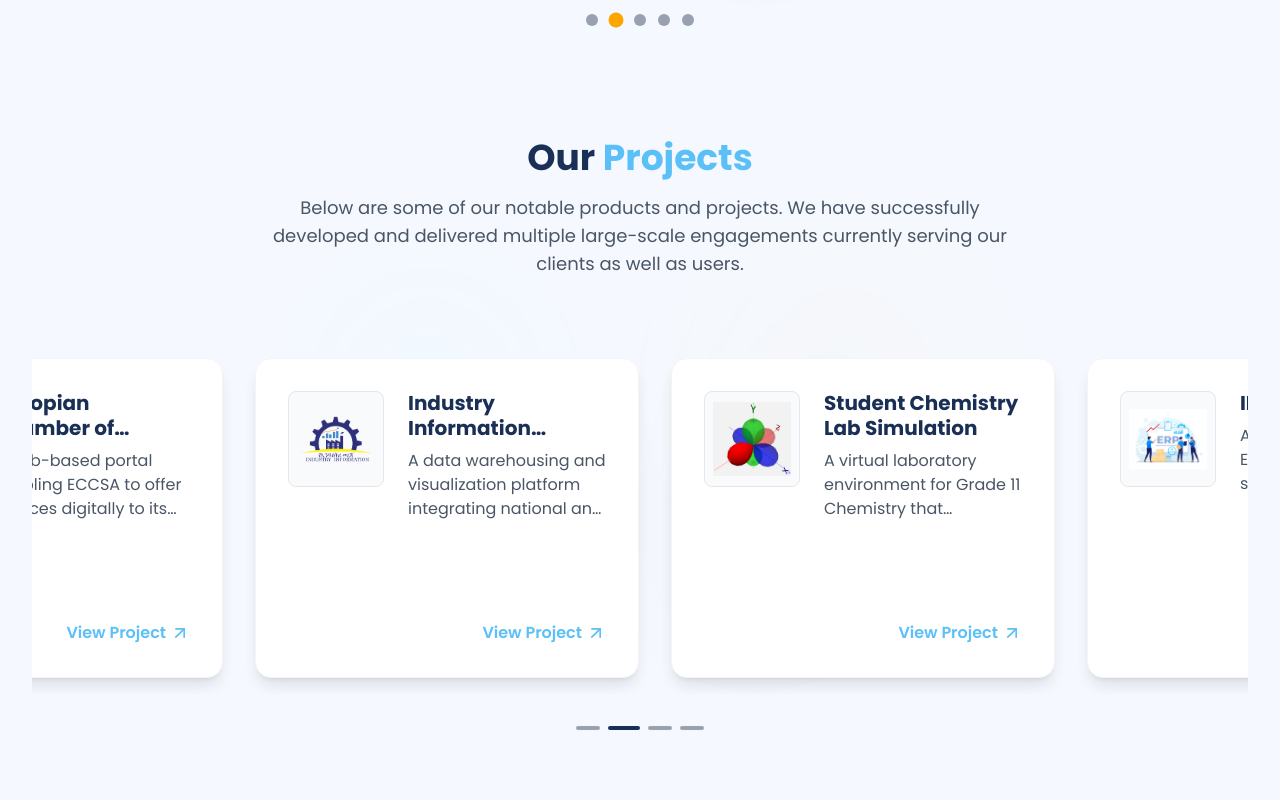
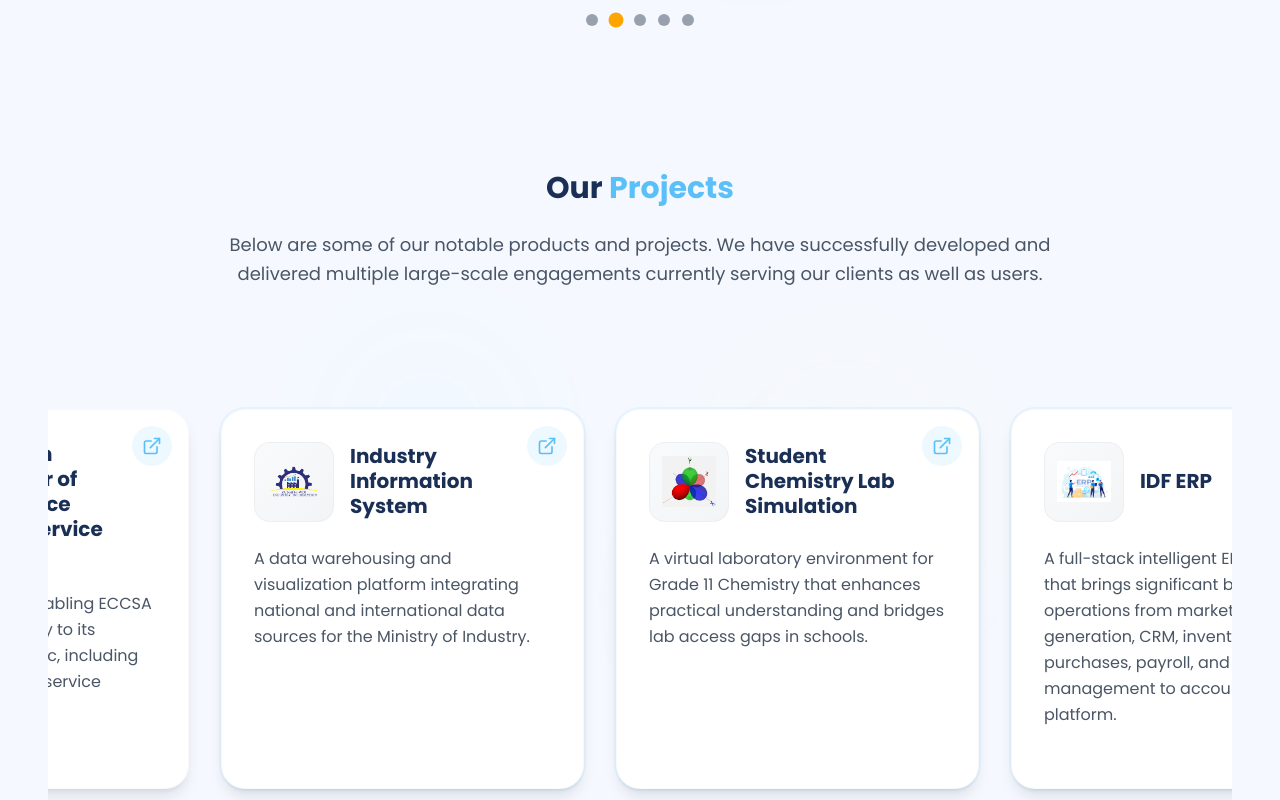
Before and after one commit to nebaw-21/IDF-repository, a React (Vite) app: page / in a window 1280 px wide. Shown: the part 2700-3500 px from the top of the page. Built offline with nearby package versions, Linux system fonts and the light colour scheme.

Commit message:
add logo to footer section

```diff
--- a/src/Components/FooterSection.jsx
+++ b/src/Components/FooterSection.jsx
@@ -50,14 +50,17 @@ export default function Footer() {
           <div className="grid grid-cols-1 md:grid-cols-3 gap-8 sm:gap-10 text-center md:text-left">
             {/* Company Info */}
             <div ref={companyInfoRef} className="col-span-1 animate-slide-up-delay">
+              <div className="flex  flex-col flex-grow items-center md:items-start">
               <img
                 src="/assets/logo.jpg"
                 alt="Company Logo"
-                className="w-20 h-20  mb-4"
+                className="w-20 h-20 justify-self-center mb-4"
               />
               <p className="text-gray-300 text-sm mb-2 poppins-regular">{companyInfo.name}</p>
               <p className="text-[#5BC0F8] text-sm font-semibold poppins-semibold">{companyInfo.tagline}</p>
             </div>
+
+              </div>
 
             {/* Quick Links & Contact Info */}
             <div ref={quickLinksRef} className="col-span-1 animate-slide-up-delay-2">
--- a/src/Components/HeroSection.jsx
+++ b/src/Components/HeroSection.jsx
@@ -35,7 +35,8 @@ export default function HeroSection() {
   }, [])
 
   return (
-    <div ref={heroRef} id="home" className="relative md:-mt-30 min-h-screen bg-gradient-to-br from-[#1A2F55] via-[#1A2F55] to-[#0F1B3C] overflow-hidden animate-fade-in">
+    <div ref={heroRef} id="home" className="relative md:-mt-30 min-h-[80vh] sm:min-h-screen bg-gradient-to-br from-[#1A2F55] via-[#1A2F55] to-[#0F1B3C] overflow-hidden animate-fade-in">
+      {/* Adjusted min-h for mobile */}
       {/* Animated Background Elements */}
       <div className="absolute inset-0">
         <div className="absolute top-6 sm:top-10 left-2 sm:left-6 w-24 sm:w-40 md:w-72 h-24 sm:h-40 md:h-72 bg-[#5BC0F8]/10 rounded-full blur-xl sm:blur-2xl animate-pulse"></div>
--- a/src/Components/WorkedWithSection.jsx
+++ b/src/Components/WorkedWithSection.jsx
@@ -66,7 +66,7 @@ export default function WorkedWithSection() {
           }
         }
         .animate-scroll-left-to-right {
-          animation: scrollLeftToRight 30s linear infinite; /* Adjust duration as needed */
+          animation: scrollLeftToRight 10s linear infinite; /* Adjust duration as needed */
         }
 
         @keyframes fadeIn {
--- a/src/Components/projectSection.jsx
+++ b/src/Components/projectSection.jsx
@@ -1,5 +1,6 @@
-import React, { useState, useRef, useEffect } from "react"
-import { ArrowUpRight } from "lucide-react" // Using Lucide React for icons
+import React from "react"
+import { useState, useRef, useEffect } from "react"
+import { ExternalLink } from "lucide-react" // Using ExternalLink for better symbolism
 
 export default function ProjectsSection() {
   const [projects, setProjects] = useState([])
@@ -15,10 +16,10 @@ export default function ProjectsSection() {
 
   // Fetch projects data
   useEffect(() => {
-    fetch('/data/projects.json')
-      .then(response => response.json())
-      .then(data => setProjects(data.projects))
-      .catch(error => console.error('Error loading projects:', error))
+    fetch("/data/projects.json")
+      .then((response) => response.json())
+      .then((data) => setProjects(data.projects))
+      .catch((error) => console.error("Error loading projects:", error))
   }, [])
 
   const handleNext = () => {
@@ -62,37 +63,37 @@ export default function ProjectsSection() {
   useEffect(() => {
     if (projects.length > 0) {
       autoPlayRef.current = setInterval(() => {
-        setCurrentIndex((prevIndex) => (prevIndex + 1) % projects.length);
-      }, 2500); // Adjust autoplay interval as needed
+        setCurrentIndex((prevIndex) => (prevIndex + 1) % projects.length)
+      }, 2500)
     }
     return () => {
-      if (autoPlayRef.current) clearInterval(autoPlayRef.current);
-    };
-  }, [projects]);
+      if (autoPlayRef.current) clearInterval(autoPlayRef.current)
+    }
+  }, [projects])
 
   useEffect(() => {
     if (carouselRef.current && projects.length > 0) {
-      const items = Array.from(carouselRef.current.children);
+      const items = Array.from(carouselRef.current.children)
       if (items.length > 0) {
-        const itemWidth = items[0].offsetWidth + 32; // Assuming gap-8 (32px)
+        const itemWidth = items[0].offsetWidth + 32
         carouselRef.current.scrollTo({
           left: currentIndex * itemWidth,
           behavior: "smooth",
-        });
+        })
       }
     }
-  }, [currentIndex, projects]);
+  }, [currentIndex, projects])
 
   useEffect(() => {
     const observer = new IntersectionObserver(
       (entries) => {
         entries.forEach((entry) => {
           if (entry.isIntersecting) {
-            entry.target.classList.add('animate-in')
+            entry.target.classList.add("animate-in")
           }
         })
       },
-      { threshold: 0.1, rootMargin: '0px 0px -50px 0px' }
+      { threshold: 0.1, rootMargin: "0px 0px -50px 0px" },
     )
 
     if (sectionRef.current) observer.observe(sectionRef.current)
@@ -103,7 +104,11 @@ export default function ProjectsSection() {
   }, [])
 
   return (
-    <section ref={sectionRef} id="projectS" className="relative py-16 sm:py-24 bg-[#F5F9FF] overflow-hidden md:-mt-20 animate-fade-in">
+    <section
+      ref={sectionRef}
+      id="projectS"
+      className="relative py-20 sm:py-28 lg:py-32 bg-[#F5F9FF] overflow-hidden md:-mt-20 animate-fade-in"
+    >
       {/* Background Gradients/Shapes */}
       <div className="absolute inset-0 opacity-10">
         <div className="absolute top-1/4 left-1/4 w-64 h-64 bg-[#5BC0F8]/20 rounded-full blur-3xl animate-blob"></div>
@@ -111,13 +116,13 @@ export default function ProjectsSection() {
         <div className="absolute top-1/2 left-1/2 w-56 h-56 bg-[#1A2F55]/20 rounded-full blur-3xl animate-blob animation-delay-4000"></div>
       </div>
 
-      <div className="relative z-10 max-w-7xl mx-auto px-4 sm:px-6 lg:px-8">
+      <div className="relative z-10 max-w-7xl mx-auto px-6 sm:px-8 lg:px-12">
         {/* Section Header */}
-        <div ref={headerRef} className="text-center mb-12 sm:mb-16 animate-slide-up">
-          <h2 className="text-2xl sm:text-3xl md:text-4xl font-bold text-[#1A2F55] mb-4 poppins-bold">
+        <div ref={headerRef} className="text-center mb-16 sm:mb-20 lg:mb-24 animate-slide-up">
+          <h2 className="text-2xl sm:text-3xl lg:text-3xl font-bold text-[#1A2F55] mb-6 poppins-bold">
             Our <span className="text-[#5BC0F8]">Projects</span>
           </h2>
-          <p className="text-base sm:text-lg text-gray-600 max-w-3xl mx-auto poppins-regular">
+          <p className="text-base sm:text-lg text-gray-600 max-w-4xl mx-auto leading-relaxed poppins-regular">
             Below are some of our notable products and projects. We have successfully developed and delivered multiple
             large-scale engagements currently serving our clients as well as users.
           </p>
@@ -125,10 +130,10 @@ export default function ProjectsSection() {
 
         {/* Carousel Container */}
         <div ref={carouselContainerRef} className="relative animate-slide-up-delay">
-          {/* Navigation Arrows - Distinct Style */}
+          {/* Navigation Arrows */}
           <button
             onClick={handlePrev}
-            className="absolute left-0 top-1/2 -translate-y-1/2 bg-white/80 border border-[#1A2F55]/20 text-[#1A2F55] p-3 rounded-full shadow-lg hover:bg-[#1A2F55] hover:text-white transition-all duration-300 z-20 hidden md:block animate-fade-in-delay-2"
+            className="absolute -left-4 lg:-left-8 top-1/2 -translate-y-1/2 bg-white/90 backdrop-blur-sm border border-[#1A2F55]/20 text-[#1A2F55] p-4 rounded-full shadow-xl hover:bg-[#1A2F55] hover:text-white hover:scale-105 transition-all duration-300 z-20 hidden md:flex items-center justify-center animate-fade-in-delay-2"
             aria-label="Previous project"
           >
             <svg
@@ -143,7 +148,7 @@ export default function ProjectsSection() {
           </button>
           <button
             onClick={handleNext}
-            className="absolute right-0 top-1/2 -translate-y-1/2 bg-white/80 border border-[#1A2F55]/20 text-[#1A2F55] p-3 rounded-full shadow-lg hover:bg-[#1A2F55] hover:text-white transition-all duration-300 z-20 hidden md:block animate-fade-in-delay-2"
+            className="absolute -right-4 lg:-right-8 top-1/2 -translate-y-1/2 bg-white/90 backdrop-blur-sm border border-[#1A2F55]/20 text-[#1A2F55] p-4 rounded-full shadow-xl hover:bg-[#1A2F55] hover:text-white hover:scale-105 transition-all duration-300 z-20 hidden md:flex items-center justify-center animate-fade-in-delay-2"
             aria-label="Next project"
           >
             <svg
@@ -160,7 +165,7 @@ export default function ProjectsSection() {
           {/* Carousel Track */}
           <div
             ref={carouselRef}
-            className="flex overflow-x-hidden scrollbar-hide space-x-8 py-4 px-2" // Added px-2 for slight padding on edges
+            className="flex overflow-x-hidden scrollbar-hide gap-6 lg:gap-8 py-6 px-4"
             onTouchStart={handleTouchStart}
             onTouchMove={handleTouchMove}
             onTouchEnd={handleTouchEnd}
@@ -168,55 +173,64 @@ export default function ProjectsSection() {
             {projects.map((project, index) => (
               <div
                 key={project.id}
-                className="flex-shrink-0 w-full md:w-[calc(33.333%-1rem)] lg:w-[calc(33.333%-1rem)]" // 1 card on mobile, 3 on medium/large
+                className="flex-shrink-0 w-full sm:w-[calc(50%-12px)] lg:w-[calc(33.333%-16px)] xl:w-[calc(33.333%-21px)]"
               >
                 <div
-                   className={`bg-white p-6 sm:p-8 rounded-2xl shadow-lg border border-gray-100 transform hover:-translate-y-2 hover:shadow-xl transition-all duration-300 flex flex-col h-[280px] sm:h-[320px] animate-fade-in-delay-${index + 3} ${
-                     index === currentIndex || (index === currentIndex + 1 && window.innerWidth >= 768) || (index === currentIndex + 2 && window.innerWidth >= 1024)
-                       ? "border-[#5BC0F8] shadow-2xl" // Highlight active and next cards on larger screens
+                  className={`bg-white rounded-3xl shadow-lg border border-gray-100/50 transform hover:-translate-y-3 hover:shadow-2xl transition-all duration-500 flex flex-col h-[300px] sm:h-[350px] lg:h-[380px] animate-fade-in-delay-${index + 3} group ${
+                    index === currentIndex ||
+                    (index === currentIndex + 1 && window.innerWidth >= 640) ||
+                    (index === currentIndex + 2 && window.innerWidth >= 1024)
+                      ? "border-[#5BC0F8]/30 shadow-2xl ring-2 ring-[#5BC0F8]/10"
                       : ""
                   }`}
                 >
-                   <div className="flex flex-col sm:flex-row sm:items-start mb-6 flex-1">
-                     <div className="flex-shrink-0 w-20 h-20 sm:w-24 sm:h-24 bg-gray-50 rounded-lg flex items-center justify-center overflow-hidden border border-gray-200 mx-auto sm:mx-0 mb-4 sm:mb-0">
-                       <img
-                         src={project.image}
-                         alt={`${project.title} logo`}
-                         className="w-full h-full object-contain p-2"
-                       />
-                     </div>
-                     <div className="sm:ml-6 flex-grow text-center sm:text-left flex flex-col">
-                       <h3 className="text-lg sm:text-xl font-bold text-[#1A2F55] mb-2 leading-tight poppins-bold line-clamp-2">
-                         {project.title}
-                       </h3>
-                       <p className="text-gray-600 text-sm sm:text-base poppins-regular line-clamp-3 flex-1">{project.description}</p>
-                     </div>
-                   </div>
-                   <div className="flex justify-center sm:justify-end mt-auto">
+                  <div className="p-6 sm:p-8 flex flex-col h-full relative">
+                    <div className="absolute top-4 right-4">
                       <a
                         href={project.link}
                         target="_blank"
                         rel="noopener noreferrer"
-                       className="inline-flex items-center text-[#5BC0F8] hover:text-[#FFA500] font-semibold transition-colors duration-200 poppins-semibold"
-                       aria-label={`Learn more about ${project.title}`}
+                        className="inline-flex items-center justify-center w-10 h-10 bg-[#5BC0F8]/10 hover:bg-[#5BC0F8] text-[#5BC0F8] hover:text-white rounded-full transition-all duration-300 group-hover:scale-110 hover:rotate-12"
+                        aria-label={`View ${project.title} project`}
                       >
-                       View Project
-                       <ArrowUpRight className="ml-1 w-5 h-5" />
+                        <ExternalLink className="w-5 h-5" />
                       </a>
+                    </div>
+
+                    <div className="flex items-center gap-4 mb-6 pr-12">
+                      <div className="flex-shrink-0 w-16 h-16 sm:w-18 sm:h-18 lg:w-20 lg:h-20 bg-gradient-to-br from-gray-50 to-gray-100 rounded-2xl flex items-center justify-center overflow-hidden border border-gray-200/50 group-hover:scale-105 transition-transform duration-300">
+                        <img
+                          src={project.image || "/placeholder.svg"}
+                          alt={`${project.title} logo`}
+                          className="w-full h-full object-contain p-3"
+                        />
+                      </div>
+                      <div className="flex-1 min-w-0">
+                        <h3 className="text-lg sm:text-xl lg:text-xl font-bold text-[#1A2F55] leading-tight poppins-bold">
+                          {project.title}
+                        </h3>
+                      </div>
+                    </div>
+
+                    <div className="flex-1">
+                      <p className="text-gray-600 text-sm sm:text-base leading-relaxed poppins-regular">
+                        {project.description}
+                      </p>
+                    </div>
                   </div>
                 </div>
               </div>
             ))}
           </div>
 
-          {/* Carousel Dots - Distinct Style (Line Indicators) */}
-          <div className="flex justify-center mt-8 space-x-2 animate-fade-in-delay-7">
+          {/* Carousel Dots */}
+          <div className="flex justify-center mt-12 space-x-3 animate-fade-in-delay-7">
             {projects.map((_, index) => (
               <button
                 key={index}
                 onClick={() => goToSlide(index)}
-                className={`w-6 h-1 rounded-full transition-all duration-300 ${
-                  index === currentIndex ? "bg-[#1A2F55] w-8" : "bg-gray-400 hover:bg-gray-500" // Darker dot, expands
+                className={`h-2 rounded-full transition-all duration-300 ${
+                  index === currentIndex ? "bg-[#1A2F55] w-12" : "bg-gray-400 hover:bg-gray-500 w-8"
                 }`}
                 aria-label={`Go to project ${index + 1}`}
               ></button>
@@ -249,13 +263,12 @@ export default function ProjectsSection() {
         .animation-delay-4000 {
           animation-delay: 4s;
         }
-        /* Hide scrollbar for a cleaner look */
         .scrollbar-hide::-webkit-scrollbar {
           display: none;
         }
         .scrollbar-hide {
-          -ms-overflow-style: none; /* IE and Edge */
-          scrollbar-width: none; /* Firefox */
+          -ms-overflow-style: none;
+          scrollbar-width: none;
         }
 
         @keyframes fadeIn {
@@ -323,7 +336,6 @@ export default function ProjectsSection() {
           opacity: 0;
         }
 
-        /* Line clamp utilities for consistent card heights */
         .line-clamp-2 {
           display: -webkit-box;
           -webkit-line-clamp: 2;
@@ -331,9 +343,17 @@ export default function ProjectsSection() {
           overflow: hidden;
         }
 
-        .line-clamp-3 {
+        .line-clamp-4 {
           display: -webkit-box;
-          -webkit-line-clamp: 3;
+          -webkit-line-clamp: 4;
+          -webkit-box-orient: vertical;
+          overflow: hidden;
+        }
+
+        /* Added line-clamp-6 for better description display */
+        .line-clamp-6 {
+          display: -webkit-box;
+          -webkit-line-clamp: 6;
           -webkit-box-orient: vertical;
           overflow: hidden;
         }
```
Lines whose indentation alone changed are shown as unchanged.
